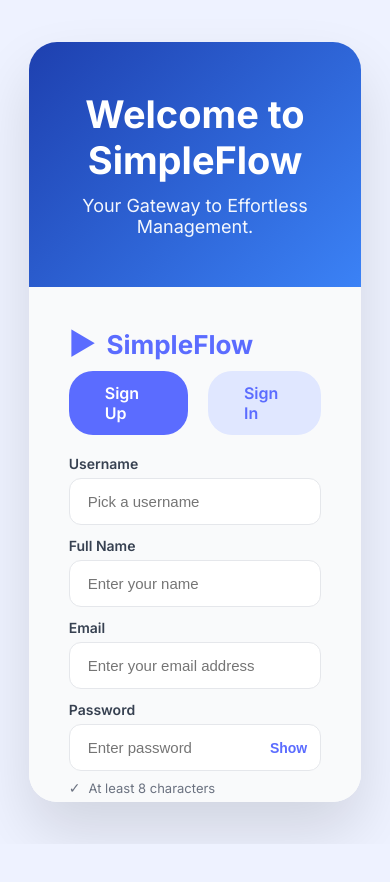
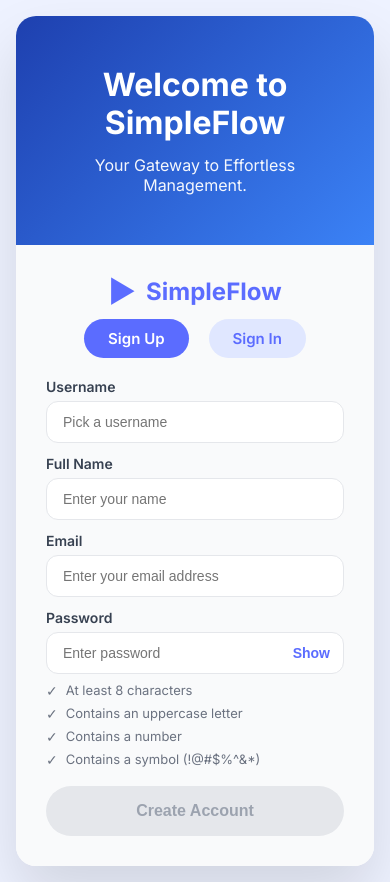
Before and after one commit to akbarizahra2005-source/Final_project_zahra_akbari_4041, a plain HTML site: page index.html in a window 390 px wide. Before the commit the page ends 844 px from the top, so only its background shows below. Drawn offline with Linux system fonts and the light colour scheme.

Commit message:
Update index.html

```diff
--- a/index.html
+++ b/index.html
@@ -36,20 +36,22 @@
         display: flex;
         align-items: center;
         justify-content: center;
-        padding: 20px;
+        padding: 16px;
       }
 
       .container {
-        width: 1100px;
-        max-width: 95%;
-        height: 700px;
+        width: 100%;
+        max-width: 1200px;
+        min-height: 600px;
         background: #fff;
         border-radius: var(--radius);
         display: flex;
+        flex-direction: row;
         overflow: hidden;
         box-shadow: 0 30px 60px rgba(0, 0, 0, 0.12);
       }
 
+      /* LEFT */
       .left-panel {
         flex: 1;
         background: linear-gradient(135deg, #1e40af, #3b82f6);
@@ -80,9 +82,10 @@
         margin-top: 12px;
       }
 
+      /* RIGHT */
       .right-panel {
         flex: 1.1;
-        padding: 40px 60px;
+        padding: 40px 50px;
         background: var(--bg);
         display: flex;
         flex-direction: column;
@@ -242,22 +245,51 @@
         }
       }
 
-      @media (max-width: 992px) {
+      @media (max-width: 1024px) {
         .container {
           flex-direction: column;
           height: auto;
-          max-height: 90vh;
+          min-height: 100vh;
+          border-radius: 20px;
         }
         .left-panel {
-          padding: 50px 40px;
+          padding: 50px 30px;
+          text-align: center;
           justify-content: center;
-          text-align: center;
         }
         .left-panel .bottom {
           display: none;
         }
         .right-panel {
-          padding: 40px;
+          padding: 30px;
+        }
+        .logo {
+          font-size: 24px;
+          justify-content: center;
+        }
+        .tabs {
+          justify-content: center;
+        }
+      }
+
+      @media (max-width: 480px) {
+        .left-panel h1 {
+          font-size: 32px;
+        }
+        .left-panel p {
+          font-size: 16px;
+        }
+        .tab {
+          padding: 10px 24px;
+          font-size: 15px;
+        }
+        input {
+          padding: 12px 16px;
+          font-size: 14px;
+        }
+        .submit {
+          padding: 16px;
+          font-size: 16px;
         }
       }
     </style>
```
